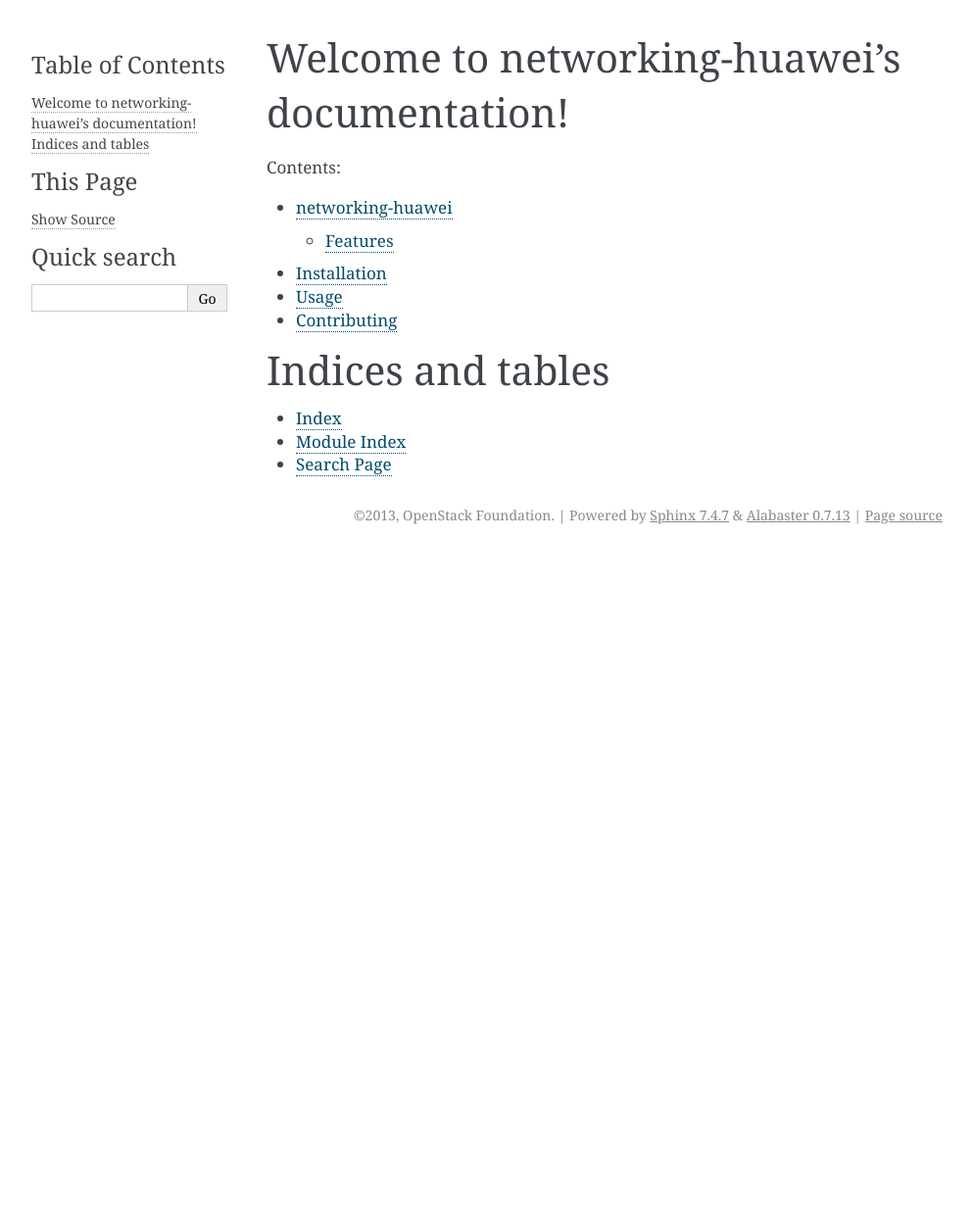
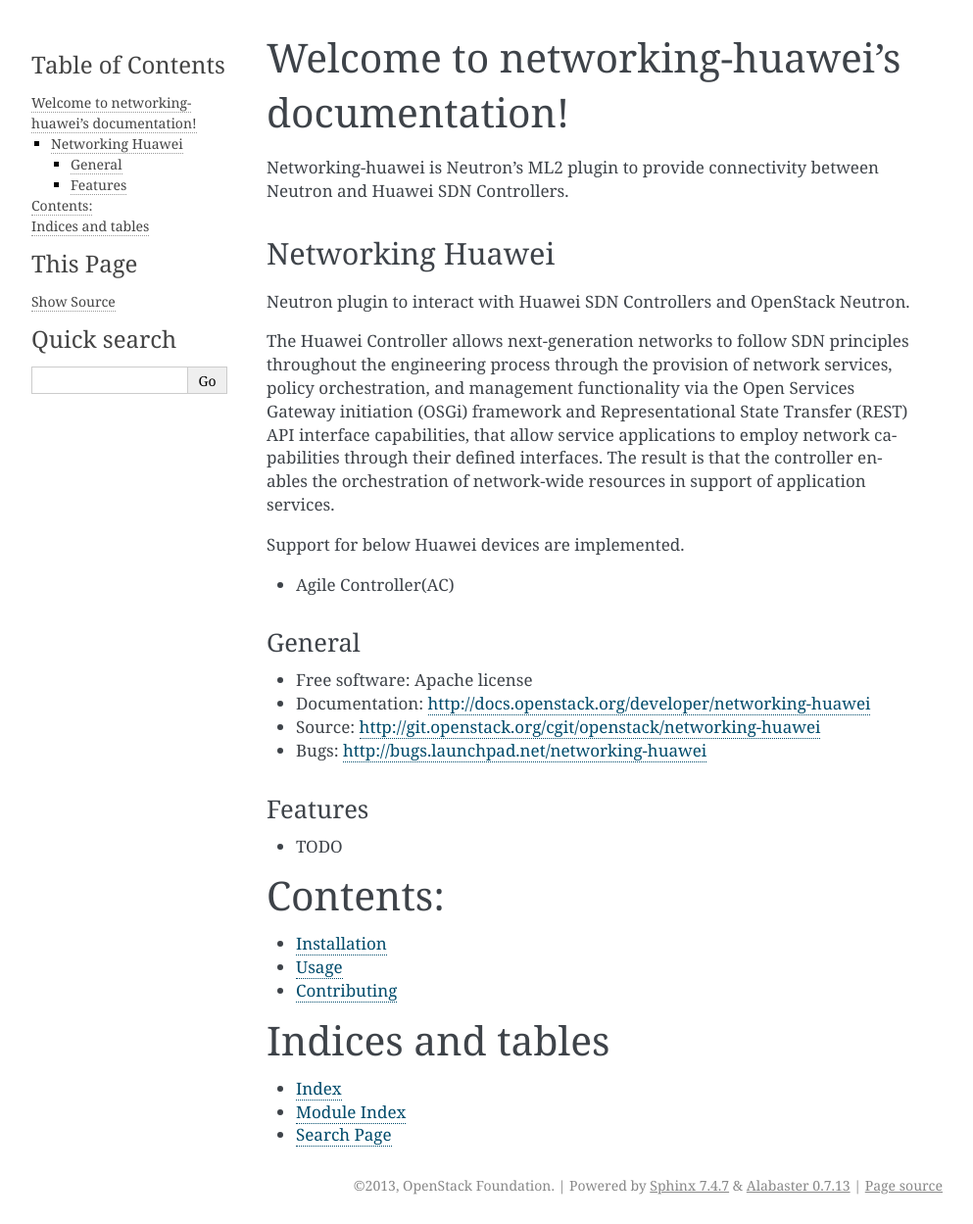
Before and after one commit to openstack-archive/networking-huawei, a Sphinx documentation site: the page built from doc/source/index.rst, in a window 1280 px wide. Shown: the whole page at 98% size, without its empty margins (148-1141 px from the left). Built offline with Sphinx 7.4.7, drawn with Linux system fonts in a browser that asks for light colours; before the commit the page ends 900 px from its top, so only the background shows below that.

Commit message:
Update the documentation about plugin and controller
Added more documentation about the networking-huawei and SDN controller.
Fix some alignment and spelling issues in documentation.
Updated some external broken links.

Partial-Bug: #1581797

Change-Id: Ib617eb8687455bed52d9e2037dace2b952f488c2

```diff
--- a/CONTRIBUTING.rst
+++ b/CONTRIBUTING.rst
@@ -1,5 +1,5 @@
 If you would like to contribute to the development of networking-huawei,
-you must follow the steps documented at::
+you must follow the steps documented at:
 
    http://docs.openstack.org/infra/manual/developers.html
 
--- a/README.rst
+++ b/README.rst
@@ -1,13 +1,28 @@
 ===============================
-networking-huawei
+Networking Huawei
 ===============================
 
-Huawei driver code for interacting with neutron will be devloped as part of
-this project.
+Neutron plugin to interact with Huawei SDN Controllers and OpenStack Neutron.
+
+The Huawei Controller allows next-generation networks to follow SDN principles
+throughout the engineering process through the provision of network services,
+policy orchestration, and management functionality via the Open Services
+Gateway initiation (OSGi) framework and Representational State Transfer (REST)
+API interface capabilities, that allow service applications to employ network
+capabilities through their defined interfaces. The result is that the
+controller enables the orchestration of network-wide resources in support of
+application services.
+
+Support for below Huawei devices are implemented.
+
+* Agile Controller(AC)
+
+General
+-------
 
 * Free software: Apache license
 * Documentation: http://docs.openstack.org/developer/networking-huawei
-* Source: http://git.openstack.org/cgit/networking-huawei/networking-huawei
+* Source: http://git.openstack.org/cgit/openstack/networking-huawei
 * Bugs: http://bugs.launchpad.net/networking-huawei
 
 Features
--- a/doc/source/index.rst
+++ b/doc/source/index.rst
@@ -23,13 +23,16 @@
 
 Welcome to networking-huawei's documentation!
 ========================================================
+Networking-huawei is Neutron’s ML2 plugin to provide connectivity between
+Neutron and Huawei SDN Controllers.
+
+.. include:: ../../README.rst
 
 Contents:
-
+==================
 .. toctree::
    :maxdepth: 2
 
-   readme
    installation
    usage
    contributing
--- a/doc/source/usage.rst
+++ b/doc/source/usage.rst
@@ -1,4 +1,27 @@
-========
+..
+      Copyright 2016 Huawei Technologies Co. Ltd. All rights reserved.
+
+      Licensed under the Apache License, Version 2.0 (the "License"); you may
+      not use this file except in compliance with the License. You may obtain
+      a copy of the License at
+
+          http://www.apache.org/licenses/LICENSE-2.0
+
+      Unless required by applicable law or agreed to in writing, software
+      distributed under the License is distributed on an "AS IS" BASIS, WITHOUT
+      WARRANTIES OR CONDITIONS OF ANY KIND, either express or implied. See the
+      License for the specific language governing permissions and limitations
+      under the License.
+
+
+      Convention for heading levels in Neutron devref:
+      =======  Heading 0 (reserved for the title in a document)
+      -------  Heading 1
+      ~~~~~~~  Heading 2
+      +++++++  Heading 3
+      '''''''  Heading 4
+      (Avoid deeper levels because they do not render well.)
+
 Usage
 ========
 
--- a/setup.cfg
+++ b/setup.cfg
@@ -1,6 +1,6 @@
 [metadata]
 name = networking-huawei
-summary = Huawei driver code for interacting with neutron will be devloped as part of this project.
+summary = Huawei driver code for interacting with neutron will be developed as part of this project.
 description-file =
     README.rst
 author = OpenStack
```
Also changed, not shown: other parts of doc/source/index.rst (+1 -1 lines).
